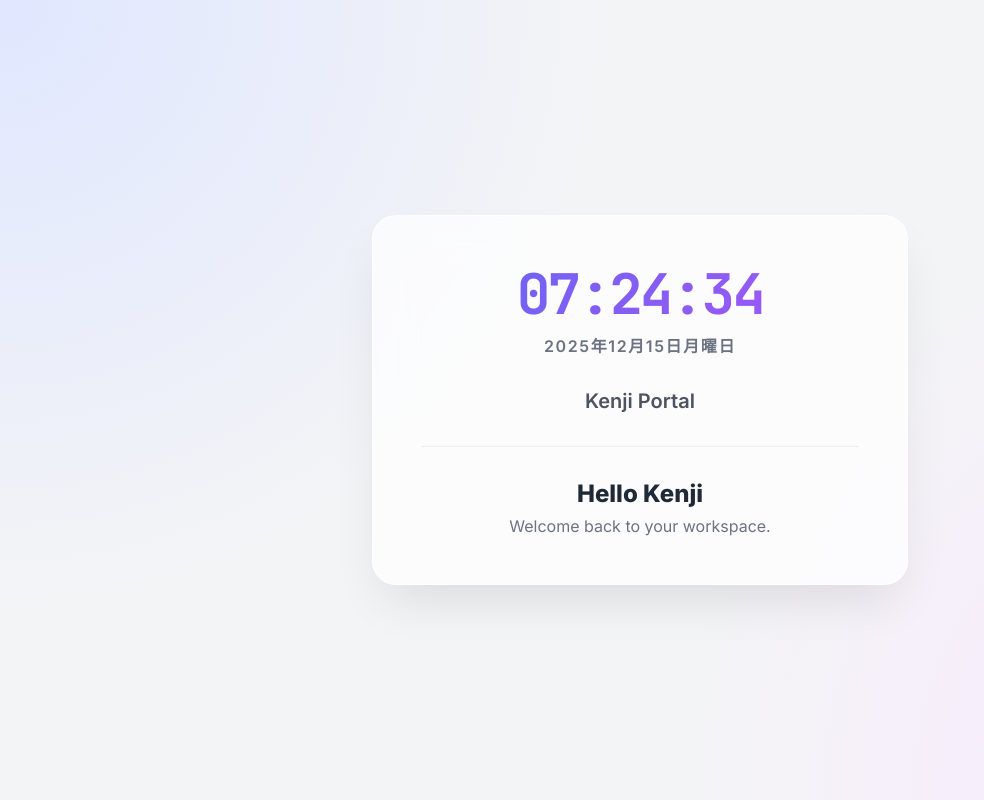
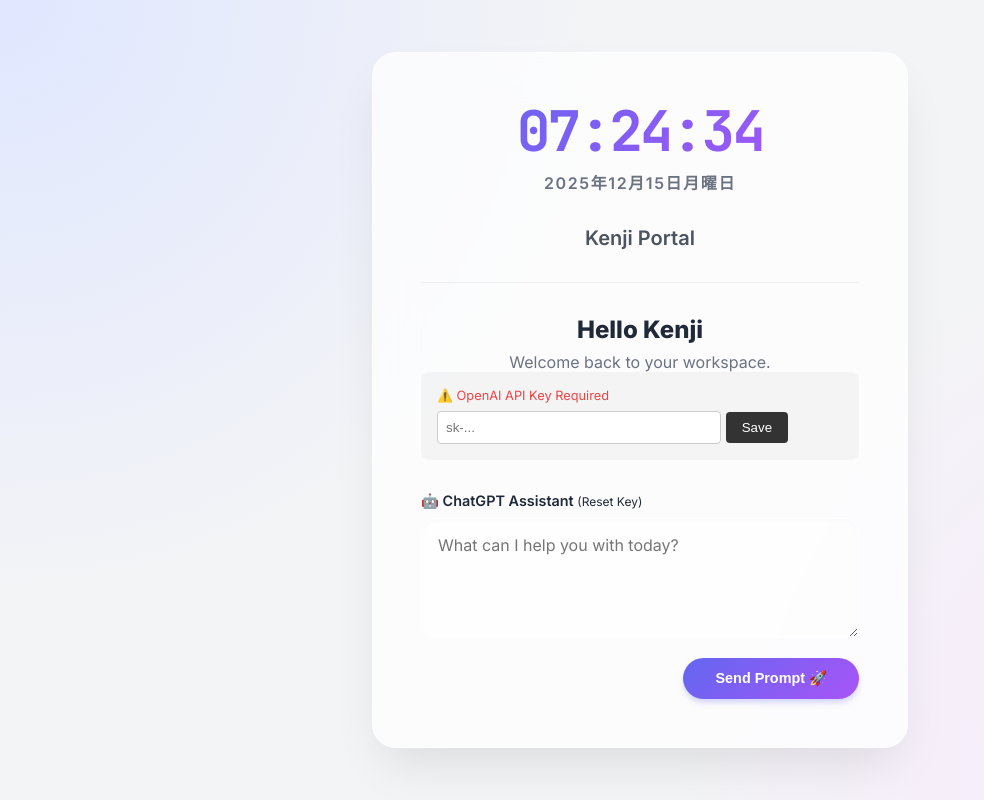
Before and after one commit to kmikng/portal00, a plain HTML site: page index.html in a window 1280 px wide. Both pictures are taken after a click on the button "Login". Shown: the whole page, without its empty margins (0-984 px from the left). Drawn offline with nearby package versions, Linux system fonts and the light colour scheme.

Commit message:
feat: Add ChatGPT integration and update UI to Kenji Portal

```diff
--- /dev/null
+++ b/chat.js
@@ -0,0 +1,99 @@
+
+// ChatGPT API Logic
+
+const API_KEY_KEY = "openai_api_key";
+const API_URL = "https://api.openai.com/v1/chat/completions";
+
+// Initialize functionality
+document.addEventListener("DOMContentLoaded", () => {
+    checkApiKey();
+});
+
+function checkApiKey() {
+    const apiKey = localStorage.getItem(API_KEY_KEY);
+    const apiKeyInput = document.getElementById("api-key-input");
+    const apiKeyContainer = document.getElementById("api-key-container");
+
+    if (apiKey) {
+        apiKeyContainer.style.display = "none";
+    } else {
+        apiKeyContainer.style.display = "block";
+    }
+}
+
+function saveApiKey() {
+    const input = document.getElementById("api-key-input");
+    const key = input.value.trim();
+    if (key) {
+        localStorage.setItem(API_KEY_KEY, key);
+        checkApiKey();
+        alert("API Key saved securely in your browser!");
+    }
+}
+
+function clearApiKey() {
+    localStorage.removeItem(API_KEY_KEY);
+    checkApiKey();
+    alert("API Key removed.");
+}
+
+async function sendPrompt() {
+    const apiKey = localStorage.getItem(API_KEY_KEY);
+    if (!apiKey) {
+        alert("Please set your OpenAI API Key first.");
+        document.getElementById("api-key-container").style.display = "block";
+        return;
+    }
+
+    const promptInput = document.getElementById("prompt-input");
+    const promptText = promptInput.value.trim();
+    const resultArea = document.getElementById("result-area");
+    const sendBtn = document.getElementById("send-btn");
+
+    if (!promptText) return;
+
+    // UI Loading State
+    sendBtn.disabled = true;
+    sendBtn.textContent = "Thinking... 🤔";
+    resultArea.style.display = "none";
+    resultArea.textContent = "";
+
+    try {
+        const response = await fetch(API_URL, {
+            method: "POST",
+            headers: {
+                "Content-Type": "application/json",
+                "Authorization": `Bearer ${apiKey}`
+            },
+            body: JSON.stringify({
+                model: "gpt-4o-mini", // Use a fast, cost-effective model
+                messages: [{ role: "user", content: promptText }],
+                temperature: 0.7
+            })
+        });
+
+        if (!response.ok) {
+            const errorData = await response.json();
+            throw new Error(errorData.error?.message || "API Error");
+        }
+
+        const data = await response.json();
+        const reply = data.choices[0].message.content;
+
+        // Display Result
+        resultArea.style.display = "block";
+        resultArea.innerHTML = marked.parse(reply); // Assume marked js is loaded for Markdown
+
+    } catch (error) {
+        console.error(error);
+        resultArea.style.display = "block";
+        resultArea.textContent = `Error: ${error.message}`;
+        if (error.message.includes("Incorrect API key")) {
+            clearApiKey();
+        }
+    } finally {
+        // Reset UI
+        sendBtn.disabled = false;
+        sendBtn.textContent = "Send Prompt 🚀";
+    }
+}
--- a/index.css
+++ b/index.css
@@ -118,3 +118,45 @@ h1 {
     transform: translateY(0);
   }
 }
+
+/* Prompt Area */
+.prompt-area {
+  margin-top: 2rem;
+  text-align: left;
+}
+
+.prompt-label {
+  display: block;
+  margin-bottom: 0.5rem;
+  font-weight: 600;
+  color: var(--text-main);
+  font-size: 0.9rem;
+}
+
+textarea.glass-input {
+  width: 100%;
+  min-height: 120px;
+  background: rgba(255, 255, 255, 0.5);
+  border: 1px solid rgba(255, 255, 255, 0.6);
+  border-radius: 16px;
+  padding: 1rem;
+  font-family: 'Inter', sans-serif;
+  font-size: 1rem;
+  color: var(--text-main);
+  resize: vertical;
+  transition: all 0.3s ease;
+  outline: none;
+  box-shadow: inset 0 2px 4px rgba(0, 0, 0, 0.02);
+}
+
+textarea.glass-input:focus {
+  background: rgba(255, 255, 255, 0.8);
+  border-color: var(--accent-color);
+  box-shadow: 0 0 0 3px rgba(99, 102, 241, 0.2);
+}
+
+.prompt-actions {
+  display: flex;
+  justify-content: flex-end;
+  margin-top: 1rem;
+}
--- a/index.html
+++ b/index.html
@@ -5,7 +5,9 @@
   <meta charset="UTF-8">
   <title>Kenji Portal</title>
   <link rel="stylesheet" href="index.css">
+  <script src="https://cdn.jsdelivr.net/npm/marked/marked.min.js"></script>
   <script src="auth.js" defer></script>
+  <script src="chat.js" defer></script>
 </head>
 
 <body>
@@ -25,6 +27,30 @@
       <div id="content" style="display:none;" class="login-area">
         <h2 style="font-size: 1.5rem; margin-bottom: 0.5rem;">Hello Kenji</h2>
         <p style="color: #6b7280;">Welcome back to your workspace.</p>
+
+        <!-- API Key Setting (Hidden if set) -->
+        <div id="api-key-container"
+          style="margin-bottom: 1rem; text-align: left; background: rgba(0,0,0,0.03); padding: 1rem; border-radius: 8px;">
+          <label style="display:block; font-size: 0.8rem; margin-bottom: 0.5rem; color: #ef4444;">⚠️ OpenAI API Key
+            Required</label>
+          <input type="password" id="api-key-input" placeholder="sk-..."
+            style="width: 70%; padding: 0.5rem; border-radius: 4px; border: 1px solid #ccc;">
+          <button onclick="saveApiKey()"
+            style="padding: 0.5rem 1rem; background: #333; color: #fff; border:none; border-radius: 4px; cursor: pointer;">Save</button>
+        </div>
+
+        <div class="prompt-area">
+          <label class="prompt-label">🤖 ChatGPT Assistant <small style="font-weight:normal; cursor:pointer;"
+              onclick="clearApiKey()">(Reset Key)</small></label>
+          <textarea id="prompt-input" class="glass-input" placeholder="What can I help you with today?"></textarea>
+          <div class="prompt-actions">
+            <button id="send-btn" class="btn" onclick="sendPrompt()"
+              style="padding: 0.75rem 2rem; font-size: 0.9rem;">Send Prompt 🚀</button>
+          </div>
+          <div id="result-area"
+            style="margin-top: 1.5rem; text-align: left; background: rgba(255,255,255,0.6); padding: 1.5rem; border-radius: 12px; display: none; line-height: 1.6;">
+          </div>
+        </div>
       </div>
     </div>
   </div>
```
